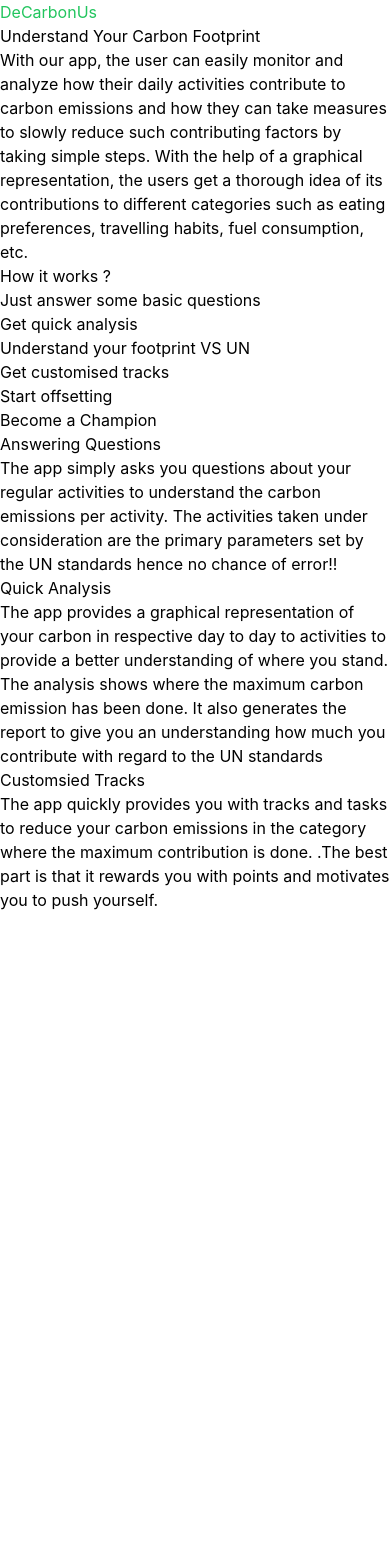
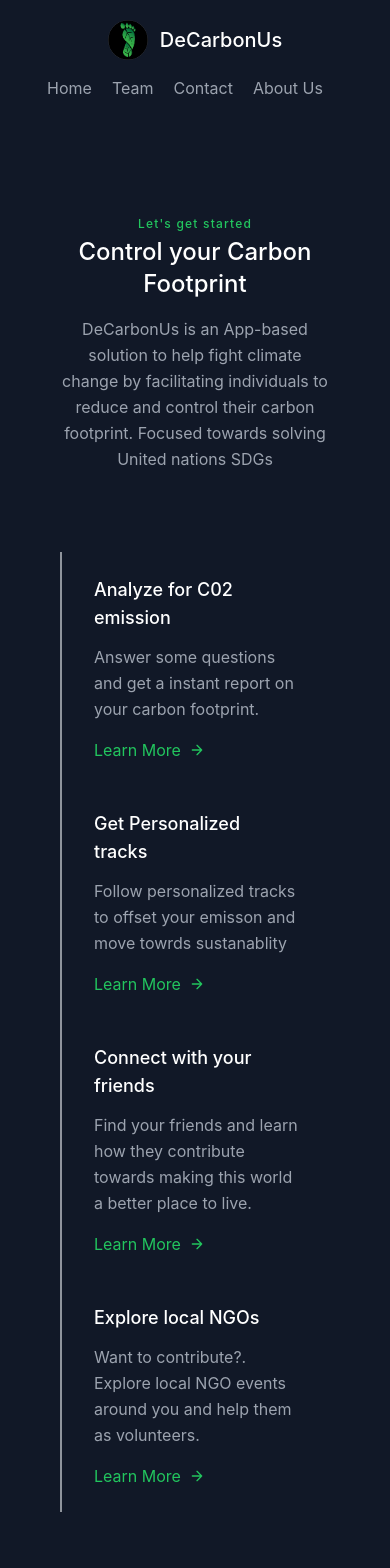
Before and after one commit to khushbooagnihotri/DeCarbonUs-website, a React (Create React App) app: page /home in a window 390 px wide. Shown: the top 1568 px of the page. Before the commit the page ends 912 px from the top, so only its background shows below. Built offline with nearby package versions, Linux system fonts and the light colour scheme.

Commit message:
Dark Theme

```diff
--- a/src/App.js
+++ b/src/App.js
@@ -1,9 +1,9 @@
-import './App.css';
-import { Redirect, Route ,  Switch } from 'react-router-dom';
-import { Fragment } from 'react';
-import CalculateEmission from './Pages/CalculateEmission'
-import HomePage from './Pages/HomePage';
-
+import "./App.css";
+import { Redirect, Route, Switch } from "react-router-dom";
+import { Fragment } from "react";
+import CalculateEmission from "./Pages/CalculateEmission";
+import HomePage from "./Pages/HomePage";
+import Tracks from "./components/Tracks";
 
 const DUMMY = [
   {
@@ -74,17 +74,20 @@ const DUMMY = [
 function App() {
   return (
     <Fragment>
-    <Switch>
-      <Route path='/' exact>
-      <Redirect to='/home' />
-      </Route>
-      <Route path='/home' exact>
-      <HomePage/>
-      </Route>
-      <Route path='/calculate' exact>
-        <CalculateEmission questions={DUMMY}/>
-      </Route>
-    </Switch>
+      <Switch>
+        <Route path="/" exact>
+          <Redirect to="/home" />
+        </Route>
+        <Route path="/home" exact>
+          <HomePage />
+        </Route>
+        <Route path="/calculate" exact>
+          <CalculateEmission questions={DUMMY} />
+        </Route>
+        <Route path="/tracks" exact>
+          <Tracks />
+        </Route>
+      </Switch>
     </Fragment>
   );
 }
--- a/src/Pages/CalculateEmission.js
+++ b/src/Pages/CalculateEmission.js
@@ -174,9 +174,7 @@ const CalculateEmission = (props) => {
         </div>
       )}
       <div className={classes.homelink}>
-        <Link  to="/home">
-          back to home..
-        </Link>
+        <Link to="/home">back to home..</Link>
       </div>
     </Fragment>
   );
--- a/src/components/About.js
+++ b/src/components/About.js
@@ -1,46 +1,113 @@
 import { Link } from "react-router-dom";
-const About =()=>{
-    return (
-        <section class="text-gray-600 body-font px-10">
+const About = () => {
+  return (
+    <section class="text-gray-400 bg-gray-900 body-font px-10">
       <div class="container px-5 py-24 mx-auto">
         <div class="flex flex-col text-center w-full mb-20">
-          <h2 class="text-xs text-green-500 tracking-widest font-medium title-font mb-1">Let's get started</h2>
-          <h1 class="sm:text-3xl text-2xl font-medium title-font mb-4 text-gray-900">Control your Carbon Footprint</h1>
-          <p class="lg:w-2/3 mx-auto leading-relaxed text-base">DeCarbonUs is an App-based solution to help fight climate change by facilitating individuals to reduce and control their carbon footprint. Focused towards solving United nations SDGs</p>
+          <h2 class="text-xs text-green-500 tracking-widest font-medium title-font mb-1">
+            Let's get started
+          </h2>
+          <h1 class="sm:text-3xl text-2xl font-medium title-font text-white mb-4">
+            Control your Carbon Footprint
+          </h1>
+          <p class="lg:w-2/3 mx-auto leading-relaxed text-base">
+            DeCarbonUs is an App-based solution to help fight climate change by
+            facilitating individuals to reduce and control their carbon
+            footprint. Focused towards solving United nations SDGs
+          </p>
         </div>
         <div class="flex flex-wrap">
           <div class="xl:w-1/4 lg:w-1/2 md:w-full px-8 py-6 border-l-2 border-gray-200 border-opacity-60">
-            <h2 class="text-lg sm:text-xl text-gray-900 font-medium title-font mb-2">Analyze for C02 emission</h2>
-            <p class="leading-relaxed text-base mb-4">Answer some questions and get a instant report on your carbon footprint.</p>
-            <Link to="/calculate" class="text-green-500 inline-flex items-center">Learn More
-              <svg fill="none" stroke="currentColor" stroke-linecap="round" stroke-linejoin="round" stroke-width="2" class="w-4 h-4 ml-2" viewBox="0 0 24 24">
+            <h2 class="text-white text-lg title-font font-medium mb-3">
+              Analyze for C02 emission
+            </h2>
+            <p class="leading-relaxed text-base mb-4">
+              Answer some questions and get a instant report on your carbon
+              footprint.
+            </p>
+            <Link
+              to="/calculate"
+              class="text-green-500 inline-flex items-center"
+            >
+              Learn More
+              <svg
+                fill="none"
+                stroke="currentColor"
+                stroke-linecap="round"
+                stroke-linejoin="round"
+                stroke-width="2"
+                class="w-4 h-4 ml-2"
+                viewBox="0 0 24 24"
+              >
                 <path d="M5 12h14M12 5l7 7-7 7"></path>
               </svg>
             </Link>
           </div>
           <div class="xl:w-1/4 lg:w-1/2 md:w-full px-8 py-6 border-l-2 border-gray-200 border-opacity-60">
-            <h2 class="text-lg sm:text-xl text-gray-900 font-medium title-font mb-2">Get Personalized tracks</h2>
-            <p class="leading-relaxed text-base mb-4">Follow personalized tracks to offset your emisson and move towrds sustanablity</p>
-            <a href="#" class="text-green-500 inline-flex items-center">Learn More
-              <svg fill="none" stroke="currentColor" stroke-linecap="round" stroke-linejoin="round" stroke-width="2" class="w-4 h-4 ml-2" viewBox="0 0 24 24">
+            <h2 class="text-white text-lg title-font font-medium mb-3">
+              Get Personalized tracks
+            </h2>
+            <p class="leading-relaxed text-base mb-4">
+              Follow personalized tracks to offset your emisson and move towrds
+              sustanablity
+            </p>
+            <Link to="/tracks" class="text-green-500 inline-flex items-center">
+              Learn More
+              <svg
+                fill="none"
+                stroke="currentColor"
+                stroke-linecap="round"
+                stroke-linejoin="round"
+                stroke-width="2"
+                class="w-4 h-4 ml-2"
+                viewBox="0 0 24 24"
+              >
+                <path d="M5 12h14M12 5l7 7-7 7"></path>
+              </svg>
+            </Link>
+          </div>
+          <div class="xl:w-1/4 lg:w-1/2 md:w-full px-8 py-6 border-l-2 border-gray-200 border-opacity-60">
+            <h2 class="text-white text-lg title-font font-medium mb-3">
+              Connect with your friends
+            </h2>
+            <p class="leading-relaxed text-base mb-4">
+              Find your friends and learn how they contribute towards making
+              this world a better place to live.
+            </p>
+            <a href="#" class="text-green-500 inline-flex items-center">
+              Learn More
+              <svg
+                fill="none"
+                stroke="currentColor"
+                stroke-linecap="round"
+                stroke-linejoin="round"
+                stroke-width="2"
+                class="w-4 h-4 ml-2"
+                viewBox="0 0 24 24"
+              >
                 <path d="M5 12h14M12 5l7 7-7 7"></path>
               </svg>
             </a>
           </div>
           <div class="xl:w-1/4 lg:w-1/2 md:w-full px-8 py-6 border-l-2 border-gray-200 border-opacity-60">
-            <h2 class="text-lg sm:text-xl text-gray-900 font-medium title-font mb-2">Connect with your friends</h2>
-            <p class="leading-relaxed text-base mb-4">Find your friends and learn how they contribute towards making this world a better place to live.</p>
-            <a href="#" class="text-green-500 inline-flex items-center">Learn More
-              <svg fill="none" stroke="currentColor" stroke-linecap="round" stroke-linejoin="round" stroke-width="2" class="w-4 h-4 ml-2" viewBox="0 0 24 24">
-                <path d="M5 12h14M12 5l7 7-7 7"></path>
-              </svg>
-            </a>
-          </div>
-          <div class="xl:w-1/4 lg:w-1/2 md:w-full px-8 py-6 border-l-2 border-gray-200 border-opacity-60">
-            <h2 class="text-lg sm:text-xl text-gray-900 font-medium title-font mb-2">Explore local NGOs</h2>
-            <p class="leading-relaxed text-base mb-4">Want to contribute?. Explore local NGO events around you and help them as volunteers.</p>
-            <a href="#" class="text-green-500 inline-flex items-center">Learn More
-              <svg fill="none" stroke="currentColor" stroke-linecap="round" stroke-linejoin="round" stroke-width="2" class="w-4 h-4 ml-2" viewBox="0 0 24 24">
+            <h2 class="text-white text-lg title-font font-medium mb-3">
+              Explore local NGOs
+            </h2>
+            <p class="leading-relaxed text-base mb-4">
+              Want to contribute?. Explore local NGO events around you and help
+              them as volunteers.
+            </p>
+            <a href="#" class="text-green-500 inline-flex items-center">
+              Learn More
+              <svg
+                fill="none"
+                stroke="currentColor"
+                stroke-linecap="round"
+                stroke-linejoin="round"
+                stroke-width="2"
+                class="w-4 h-4 ml-2"
+                viewBox="0 0 24 24"
+              >
                 <path d="M5 12h14M12 5l7 7-7 7"></path>
               </svg>
             </a>
@@ -48,7 +115,7 @@ const About =()=>{
         </div>
       </div>
     </section>
-    )
-}
+  );
+};
 
 export default About;
--- a/src/components/Footer.js
+++ b/src/components/Footer.js
@@ -1,22 +1,35 @@
 import React from "react";
-import AppLogo from '../images/logo.png';
+import AppLogo from "../images/logo.png";
 
 function Footer() {
   return (
-        <footer class="text-gray-600 body-font">
+    <footer class="text-gray-600 bg-gray-900 body-font">
       <div class="container px-5 py-24 mx-auto flex md:items-center lg:items-start md:flex-row md:flex-nowrap flex-wrap flex-col">
         <div class="w-64 flex-shrink-0 md:mx-0 mx-auto text-center md:text-left">
           <a class="px-3 flex title-font font-medium items-center md:justify-start justify-center text-gray-900">
-                        <img class="w-10 h-10 rounded-full" src={AppLogo} alt="Website logo" />
-                        <span class="ml-3 text-xl">DeCarbonUs</span>
+            <img
+              class="w-10 h-10 rounded-full"
+              src={AppLogo}
+              alt="Website logo"
+            />
+            <span class="ml-3 text-xl text-gray-200">DeCarbonUs</span>
           </a>
-                    <a href="https://play.google.com/store/apps/details?id=com.rohitranjan.decarbonus&hl=en_IN&gl=US" target="_blank">
-                        <img class="object-scale-down w-56" alt="Get it on Google Play" src="https://play.google.com/intl/en_us/badges/images/generic/en-play-badge.png" />
+          <a
+            href="https://play.google.com/store/apps/details?id=com.rohitranjan.decarbonus&hl=en_IN&gl=US"
+            target="_blank"
+          >
+            <img
+              class="object-scale-down w-56"
+              alt="Get it on Google Play"
+              src="https://play.google.com/intl/en_us/badges/images/generic/en-play-badge.png"
+            />
           </a>
         </div>
         <div class="flex-grow flex flex-wrap md:pl-20 -mb-10 md:mt-0 mt-10 md:text-left text-center">
           <div class="lg:w-1/4 md:w-1/2 w-full px-4">
-                        <h2 class="title-font font-medium text-gray-900 tracking-widest text-sm mb-3">CATEGORIES</h2>
+            <h2 class="title-font font-medium text-gray-900 tracking-widest text-sm mb-3">
+              CATEGORIES
+            </h2>
             <nav class="list-none mb-10">
               <li>
                 <a class="text-gray-600 hover:text-gray-800">First Link</a>
@@ -33,7 +46,9 @@ function Footer() {
             </nav>
           </div>
           <div class="lg:w-1/4 md:w-1/2 w-full px-4">
-                        <h2 class="title-font font-medium text-gray-900 tracking-widest text-sm mb-3">CATEGORIES</h2>
+            <h2 class="title-font font-medium text-gray-900 tracking-widest text-sm mb-3">
+              CATEGORIES
+            </h2>
             <nav class="list-none mb-10">
               <li>
                 <a class="text-gray-600 hover:text-gray-800">First Link</a>
@@ -50,7 +65,9 @@ function Footer() {
             </nav>
           </div>
           <div class="lg:w-1/4 md:w-1/2 w-full px-4">
-                        <h2 class="title-font font-medium text-gray-900 tracking-widest text-sm mb-3">CATEGORIES</h2>
+            <h2 class="title-font font-medium text-gray-900 tracking-widest text-sm mb-3">
+              CATEGORIES
+            </h2>
             <nav class="list-none mb-10">
               <li>
                 <a class="text-gray-600 hover:text-gray-800">First Link</a>
@@ -67,7 +84,9 @@ function Footer() {
             </nav>
           </div>
           <div class="lg:w-1/4 md:w-1/2 w-full px-4">
-                        <h2 class="title-font font-medium text-gray-900 tracking-widest text-sm mb-3">CATEGORIES</h2>
+            <h2 class="title-font font-medium text-gray-900 tracking-widest text-sm mb-3">
+              CATEGORIES
+            </h2>
             <nav class="list-none mb-10">
               <li>
                 <a class="text-gray-600 hover:text-gray-800">First Link</a>
@@ -85,31 +104,72 @@ function Footer() {
           </div>
         </div>
       </div>
-            <div class="bg-gray-100">
+      <div class="bg-gray-900">
         <div class="container mx-auto py-4 px-5 flex flex-wrap flex-col sm:flex-row">
-                    <p class="text-gray-500 text-sm text-center sm:text-left">© 2022 DeCarbonUs —
-                        <a href="https://github.com/Rohit-RA-2020/Solution-Challenge" rel="noopener noreferrer" class="text-gray-600 ml-1" target="_blank">@Github</a>
+          <p class="text-gray-500 text-sm text-center sm:text-left">
+            © 2022 DeCarbonUs —
+            <a
+              href="https://github.com/Rohit-RA-2020/Solution-Challenge"
+              rel="noopener noreferrer"
+              class="text-gray-600 ml-1"
+              target="_blank"
+            >
+              @Github
+            </a>
           </p>
           <span class="inline-flex sm:ml-auto sm:mt-0 mt-2 justify-center sm:justify-start">
             <a class="text-gray-500">
-                            <svg fill="currentColor" stroke-linecap="round" stroke-linejoin="round" stroke-width="2" class="w-5 h-5" viewBox="0 0 24 24">
+              <svg
+                fill="currentColor"
+                stroke-linecap="round"
+                stroke-linejoin="round"
+                stroke-width="2"
+                class="w-5 h-5"
+                viewBox="0 0 24 24"
+              >
                 <path d="M18 2h-3a5 5 0 00-5 5v3H7v4h3v8h4v-8h3l1-4h-4V7a1 1 0 011-1h3z"></path>
               </svg>
             </a>
             <a class="ml-3 text-gray-500">
-                            <svg fill="currentColor" stroke-linecap="round" stroke-linejoin="round" stroke-width="2" class="w-5 h-5" viewBox="0 0 24 24">
+              <svg
+                fill="currentColor"
+                stroke-linecap="round"
+                stroke-linejoin="round"
+                stroke-width="2"
+                class="w-5 h-5"
+                viewBox="0 0 24 24"
+              >
                 <path d="M23 3a10.9 10.9 0 01-3.14 1.53 4.48 4.48 0 00-7.86 3v1A10.66 10.66 0 013 4s-4 9 5 13a11.64 11.64 0 01-7 2c9 5 20 0 20-11.5a4.5 4.5 0 00-.08-.83A7.72 7.72 0 0023 3z"></path>
               </svg>
             </a>
             <a class="ml-3 text-gray-500">
-                            <svg fill="none" stroke="currentColor" stroke-linecap="round" stroke-linejoin="round" stroke-width="2" class="w-5 h-5" viewBox="0 0 24 24">
+              <svg
+                fill="none"
+                stroke="currentColor"
+                stroke-linecap="round"
+                stroke-linejoin="round"
+                stroke-width="2"
+                class="w-5 h-5"
+                viewBox="0 0 24 24"
+              >
                 <rect width="20" height="20" x="2" y="2" rx="5" ry="5"></rect>
                 <path d="M16 11.37A4 4 0 1112.63 8 4 4 0 0116 11.37zm1.5-4.87h.01"></path>
               </svg>
             </a>
             <a class="ml-3 text-gray-500">
-                            <svg fill="currentColor" stroke="currentColor" stroke-linecap="round" stroke-linejoin="round" stroke-width="0" class="w-5 h-5" viewBox="0 0 24 24">
-                                <path stroke="none" d="M16 8a6 6 0 016 6v7h-4v-7a2 2 0 00-2-2 2 2 0 00-2 2v7h-4v-7a6 6 0 016-6zM2 9h4v12H2z"></path>
+              <svg
+                fill="currentColor"
+                stroke="currentColor"
+                stroke-linecap="round"
+                stroke-linejoin="round"
+                stroke-width="0"
+                class="w-5 h-5"
+                viewBox="0 0 24 24"
+              >
+                <path
+                  stroke="none"
+                  d="M16 8a6 6 0 016 6v7h-4v-7a2 2 0 00-2-2 2 2 0 00-2 2v7h-4v-7a6 6 0 016-6zM2 9h4v12H2z"
+                ></path>
                 <circle cx="4" cy="4" r="2" stroke="none"></circle>
               </svg>
             </a>
@@ -117,7 +177,7 @@ function Footer() {
         </div>
       </div>
     </footer>
-    )
+  );
 }
 
 export default Footer;
--- a/src/components/Nav.js
+++ b/src/components/Nav.js
@@ -1,23 +1,33 @@
 import React from "react";
 import { Link } from "react-router-dom";
-import AppLogo from '../images/logo.png';
-
+import AppLogo from "../images/logo.png";
 
 function Nav() {
   return (
-        <header class="text-gray-600 body-font">
+    <header class="text-gray-400 bg-gray-900 body-font">
       <div class="container mx-auto flex flex-wrap p-5 flex-col md:flex-row items-center">
-                <a class="flex title-font font-medium items-center text-gray-900 mb-4 md:mb-0">
-                    <img class="w-10 h-10 rounded-full mx-auto" src={AppLogo} alt="Website logo" />
+        <a class="flex title-font font-medium items-center text-white mb-4 md:mb-0">
+          <img
+            class="w-10 h-10 rounded-full mx-auto"
+            src={AppLogo}
+            alt="Website logo"
+          />
           <span class="ml-3 text-xl">DeCarbonUs</span>
         </a>
         <nav class="md:ml-auto flex flex-wrap items-center text-base justify-center">
-                    <Link to='/home' class="mr-5 hover:text-gray-900">Home</Link>
-                    <a class="mr-5 hover:text-gray-900">Team</a>
-                    <a class="mr-5 hover:text-gray-900">Contact</a>
-                    <a class="mr-5 hover:text-gray-900">About Us</a>
+          <Link to="/home" class="mr-5 hover:text-gray-200">
+            Home
+          </Link>
+          <a href="/" class="mr-5 hover:text-gray-200">
+            Team
+          </a>
+          <a href="/" class="mr-5 hover:text-gray-200">
+            Contact
+          </a>
+          <a href="/" class="mr-5 hover:text-gray-200">
+            About Us
+          </a>
         </nav>
-
       </div>
     </header>
   );
--- /dev/null
+++ b/src/components/Tracks.js
@@ -0,0 +1,89 @@
+import React from "react";
+import { Link } from "react-router-dom";
+
+function Tracks() {
+  return (
+    <section class="text-gray-400 bg-gray-900 body-font">
+      <div class="container px-5 py-24 mx-auto">
+        <div class="flex items-center lg:w-3/5 mx-auto border-b pb-10 mb-10 border-gray-800 sm:flex-row flex-col">
+          <div class="sm:w-32 sm:h-32 h-20 w-20 sm:mr-10 inline-flex items-center justify-center rounded-full text-green-400 bg-gray-800 flex-shrink-0">
+            <svg
+              fill="none"
+              stroke="currentColor"
+              stroke-linecap="round"
+              stroke-linejoin="round"
+              stroke-width="2"
+              class="sm:w-16 sm:h-16 w-10 h-10"
+              viewBox="0 0 24 24"
+            >
+              <path d="M22 12h-4l-3 9L9 3l-3 9H2"></path>
+            </svg>
+          </div>
+          <div class="flex-grow sm:text-left text-center mt-6 sm:mt-0">
+            <h2 class="text-white text-lg title-font font-medium mb-2">
+              First Analyze
+            </h2>
+            <p class="leading-relaxed text-base">
+              First Analyze your carbon footprint by answering a few questions and get Your Personalized tracks and sugestions.
+            </p>
+          </div>
+        </div>
+        <div class="flex items-center lg:w-3/5 mx-auto border-b pb-10 mb-10 border-gray-800 sm:flex-row flex-col">
+          <div class="flex-grow sm:text-left text-center mt-6 sm:mt-0">
+            <h2 class="text-white text-lg title-font font-medium mb-2">
+              Cut Your Emission
+            </h2>
+            <p class="leading-relaxed text-base">
+              Cut down your carbon emission by 50% by following out simple tracks and tips provided by us.
+            </p>
+          </div>
+          <div class="sm:w-32 order-first sm:order-none sm:h-32 h-20 w-20 sm:ml-10 inline-flex items-center justify-center rounded-full text-green-400 bg-gray-800 flex-shrink-0">
+            <svg
+              fill="none"
+              stroke="currentColor"
+              stroke-linecap="round"
+              stroke-linejoin="round"
+              stroke-width="2"
+              class="sm:w-16 sm:h-16 w-10 h-10"
+              viewBox="0 0 24 24"
+            >
+              <circle cx="6" cy="6" r="3"></circle>
+              <circle cx="6" cy="18" r="3"></circle>
+              <path d="M20 4L8.12 15.88M14.47 14.48L20 20M8.12 8.12L12 12"></path>
+            </svg>
+          </div>
+        </div>
+        <div class="flex items-center lg:w-3/5 mx-auto sm:flex-row flex-col">
+          <div class="sm:w-32 sm:h-32 h-20 w-20 sm:mr-10 inline-flex items-center justify-center rounded-full text-green-400 bg-gray-800 flex-shrink-0">
+            <svg
+              fill="none"
+              stroke="currentColor"
+              stroke-linecap="round"
+              stroke-linejoin="round"
+              stroke-width="2"
+              class="sm:w-16 sm:h-16 w-10 h-10"
+              viewBox="0 0 24 24"
+            >
+              <path d="M20 21v-2a4 4 0 00-4-4H8a4 4 0 00-4 4v2"></path>
+              <circle cx="12" cy="7" r="4"></circle>
+            </svg>
+          </div>
+          <div class="flex-grow sm:text-left text-center mt-6 sm:mt-0">
+            <h2 class="text-white text-lg title-font font-medium mb-2">
+              Carbon Superstar
+            </h2>
+            <p class="leading-relaxed text-base">
+              The more you contribute, the more you earn. Earn points and redeem them for exciting rewards. Also you will be called a Carbon SuperStar ⭐.
+            </p>
+          </div>
+        </div>
+        <Link to="/home">
+          <button class="flex mx-auto mt-20 text-white bg-green-500 border-0 py-2 px-8 focus:outline-none hover:bg-green-600 rounded text-lg">
+            ⬅ Go Back
+          </button>
+        </Link>
+      </div>
+    </section>
+  );
+}
+export default Tracks;
--- a/src/index.js
+++ b/src/index.js
@@ -4,13 +4,12 @@ import './index.css';
 import App from './App';
 import reportWebVitals from './reportWebVitals';
 import { BrowserRouter } from "react-router-dom";
-import Block from './components/Block';
 
 const root = ReactDOM.createRoot(document.getElementById('root'));
 root.render(
   <React.StrictMode>
     <BrowserRouter>
-    <Block />
+    <App />
     </BrowserRouter>
   </React.StrictMode>
 );
```
Also changed, not shown: src/Pages/HomePage.js (+12 -12 lines), src/components/Block.js (+27 -23 lines), src/components/Contact.js (+21 -14 lines), src/components/Hero.js (+18 -18 lines), src/components/Team.js (+121 -59 lines). Lines whose indentation alone changed are shown as unchanged.
